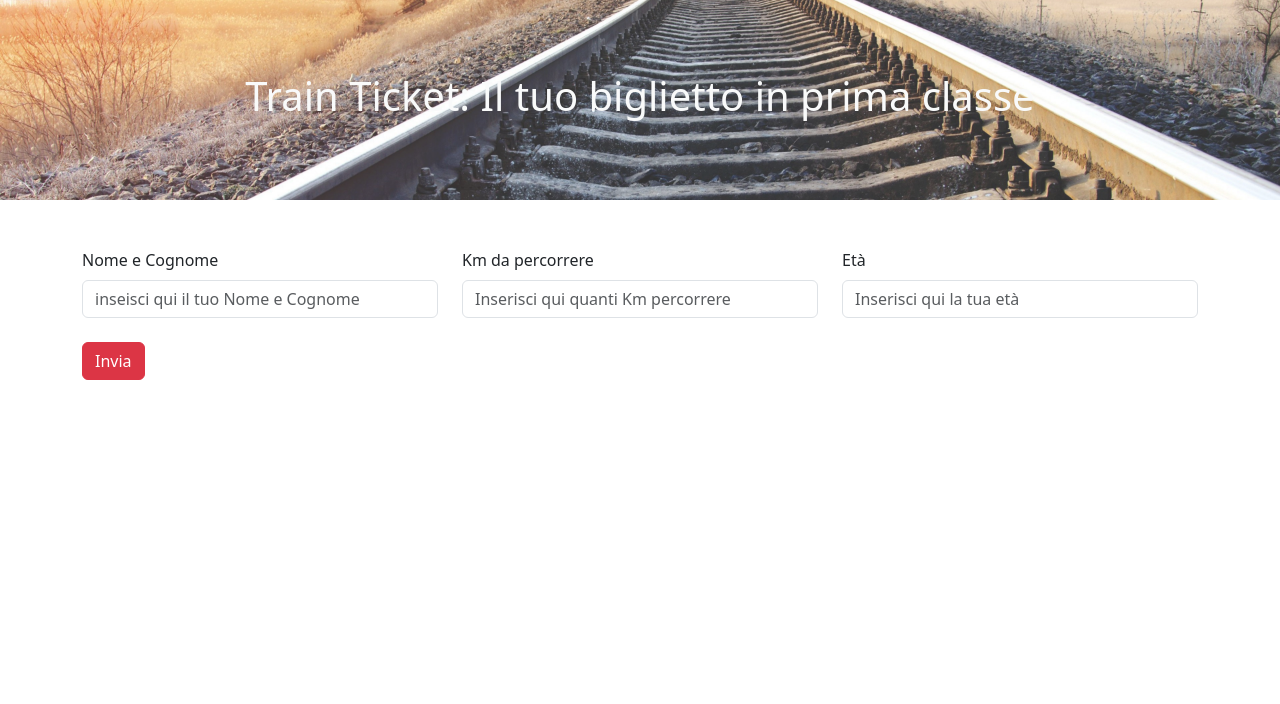
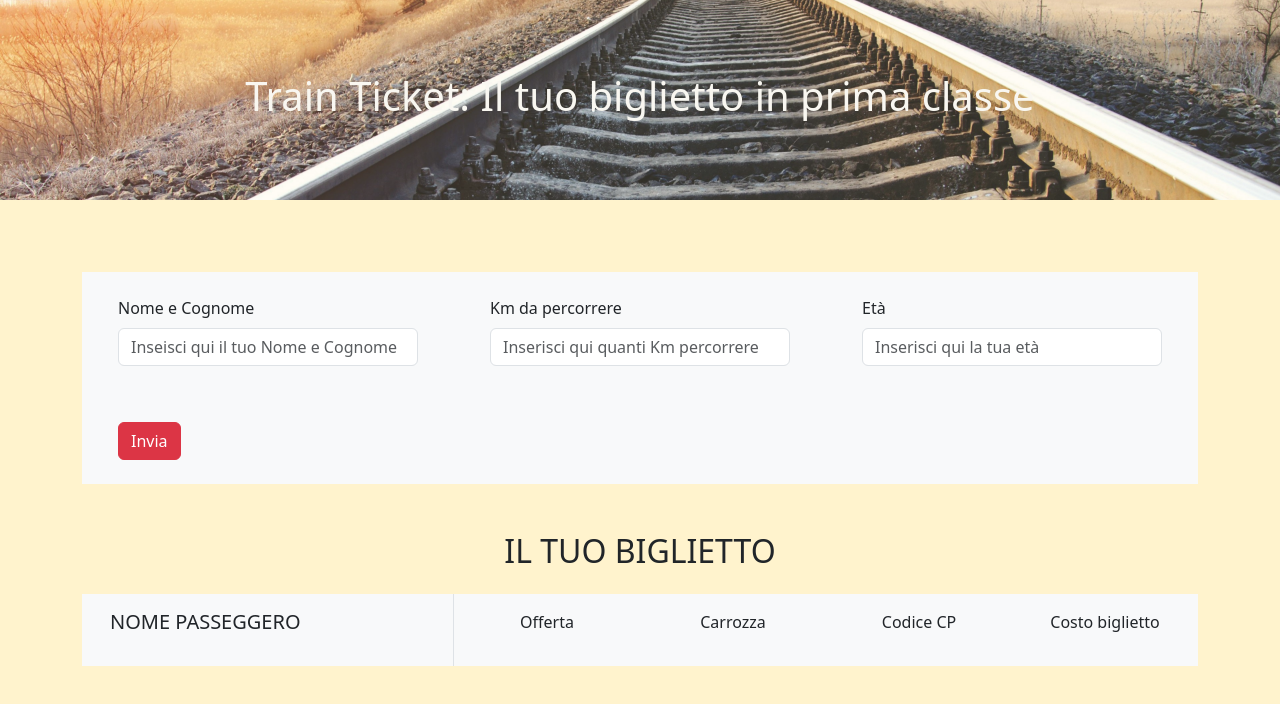
Before and after one commit to SimoneFilograna/js-biglietto-treno-form, a plain HTML site: page index.html in a window 1280 px wide. Drawn offline with nearby package versions, Linux system fonts and the light colour scheme.

Commit message:
math-random.fixed

```diff
--- a/index.html
+++ b/index.html
@@ -11,7 +11,7 @@
         <link href="https://cdn.jsdelivr.net/npm/bootstrap@5.3.0/dist/css/bootstrap.min.css" rel="stylesheet" integrity="sha384-9ndCyUaIbzAi2FUVXJi0CjmCapSmO7SnpJef0486qhLnuZ2cdeRhO02iuK6FUUVM" crossorigin="anonymous">
         <link rel="stylesheet" href="./css/style.css">
     </head>
-    <body>
+    <body class="bg-warning-subtle">
         <header>
             <div class="top-page d-flex justify-content-center align-items-center p-sm-3 text-center">
                 <h1 class="text-light">Train Ticket: Il tuo biglietto in prima classe</h1>
@@ -19,29 +19,74 @@
         </header>
         <main>
 
-            <div class="container mt-5">
-                <div class="row">
+            <div class="container mt-5  p-4">
+                <div class="row bg-light">
                     <div class="col-4">
-                        <label for="fullname" class="form-label"> Nome e Cognome</label>
-                        <input type="text" id="fullname" name="full-name" class="form-control" placeholder="inseisci qui il tuo Nome e Cognome" value="">
+                        <div class="box p-4">
+                            <label for="fullname" class="form-label"> Nome e Cognome</label>
+                            <input type="text" id="fullname" name="fullname" class="form-control" placeholder="Inseisci qui il tuo Nome e Cognome" value="">
+                        </div>
                     </div>
                     <div class="col-4">
-                        <label for="km-route" class="form-label">Km da percorrere</label>
-                        <input type="text" id="km-route" name="km-route" class="form-control" placeholder="Inserisci qui quanti Km percorrere" value="">
+                        <div class="box p-4">
+                            <label for="km-route" class="form-label">Km da percorrere</label>
+                            <input type="text" id="km-route" name="km-route" class="form-control" placeholder="Inserisci qui quanti Km percorrere" value="">
+                        </div>
                     </div>
                     <div class="col-4">
-                        <label for="age-number" class="form-label">Età</label>
-                        <input type="text" id="age-number" name="age" class="form-control" placeholder="Inserisci qui la tua età" value="">
+                        <div class="box p-4">
+                            <label for="age-number" class="form-label">Età</label>
+                            <input type="text" id="age-number" name="age" class="form-control" placeholder="Inserisci qui la tua età" value="">
+                        </div>
+                    </div>
+                </div>
+                <div class="row bg-light">
+                    <div class="col-2">
+                        <div class="box mt-2 p-4">
+                            <button type="button" class="btn btn-danger ticket-button " id="btn-check">Invia</button>
+                        </div>
                     </div>
                 </div>
 
-                <div class="row">
+                <div class="content-container mt-5">
+                    <h2 class="text-center my-4">IL TUO BIGLIETTO</h2>
+                <div class="row align-items-center bg-light justify-content-center">
+                    <div class="col-4 border-end">
+                        <div class="box p-3">
+                            <h5>NOME PASSEGGERO</h5>
+                            <p id="ticket-name"></p>
+                        </div>
+                    </div>
                     <div class="col-2">
-                        <div class="box mt-4">
-                            <button type="button" class="btn btn-danger" id="btn-check">Invia</button>
+                        <div class="box p-3 text-center">
+                            <h6>Offerta</h6>
+                            <p id="offer"></p>
+                        </div>
+                    </div>
+                    <div class="col-2 ">
+                        <div class="box p-3 text-center">
+                            <h6>Carrozza</h6>
+                            <p id="serial-number"></p>
+                        </div>
+                    </div>
+                    <div class="col-2 ">
+                        <div class="box p-3 text-center">
+                            <h6>Codice CP</h6>
+                            <p></p>
+                        </div>
+                    </div>
+                    <div class="col-2">
+                        <div class="box p-3 text-center">
+                            <h6>Costo biglietto</h6>
+                            <p id="ticket-price"></p>
                         </div>
                     </div>
                 </div>
+                </div>
+
+            </div>
+
+            <div class="container  mt-5 my-ticket">
 
             </div>
 
--- a/js/main.js
+++ b/js/main.js
@@ -11,6 +11,7 @@ console.log(age.value);
 
 
 btnCalc.addEventListener("click", function(){
+    const nameTotal = fullName.value;
     const ageCheck = age.value;
     const kmLong = kmRoute.value;
 
@@ -27,6 +28,8 @@ btnCalc.addEventListener("click", function(){
     const maxResult = maxOffer.toFixed(2);
 
 
+    document.getElementById("ticket-name").innerHTML = nameTotal;
+
     if (ageCheck < 18) {
         document.getElementById("ticket-price").innerHTML = (minResult);
         document.getElementById("offer").innerHTML = "20%";
@@ -39,6 +42,7 @@ btnCalc.addEventListener("click", function(){
         document.getElementById("offer").innerHTML = "Biglietto ordinario";
     }
 
+    document.getElementById("serial-number").innerHTML = (Math.random() * 100000).toFixed(0);
 
 
 })
```
